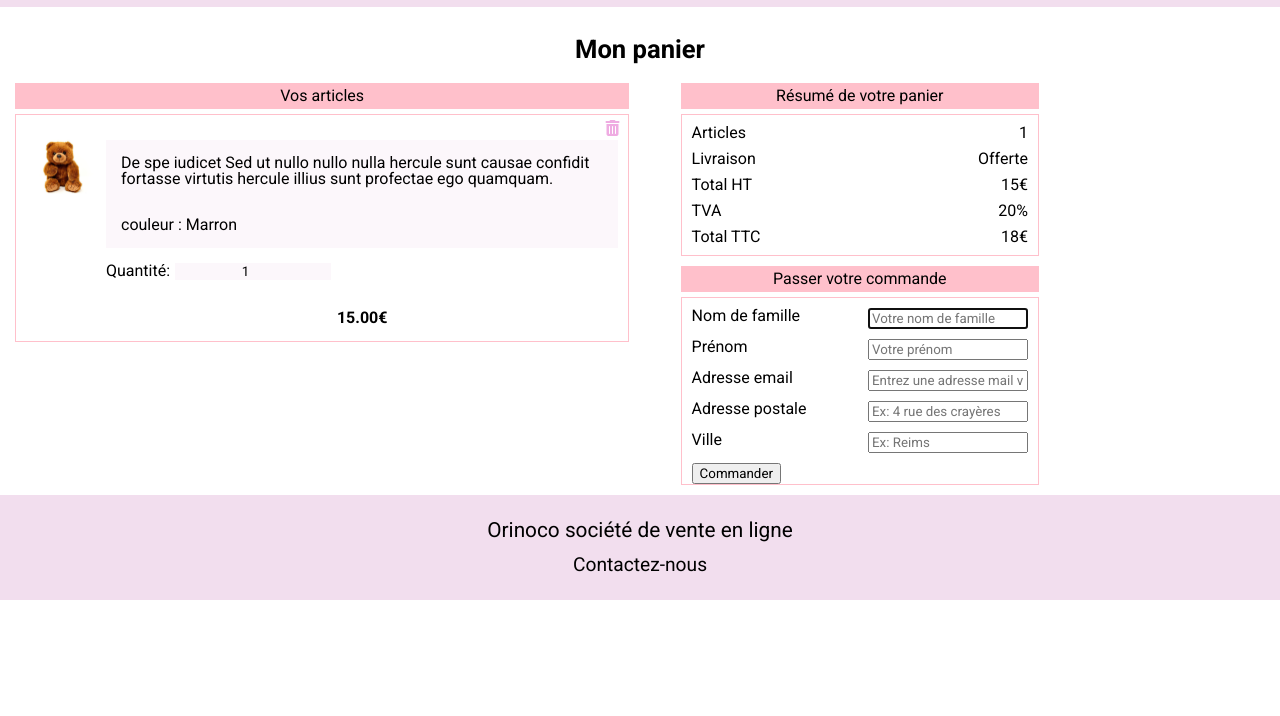
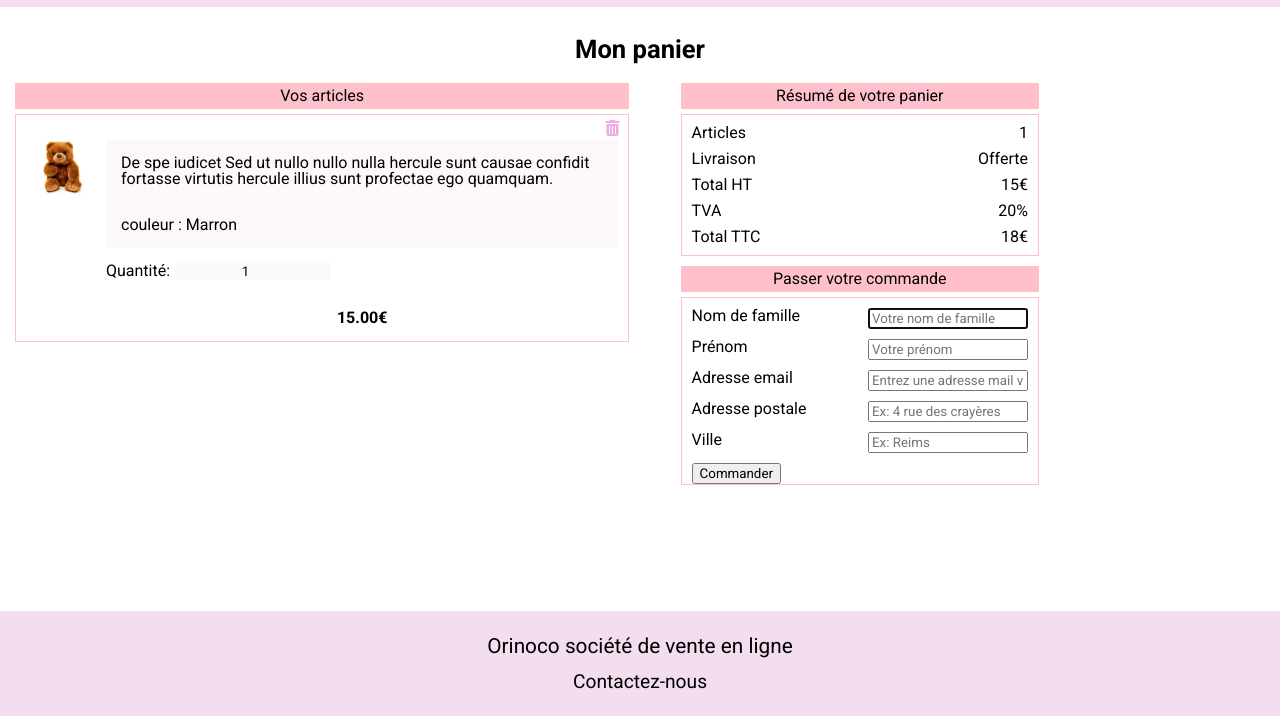
Before and after one commit to Michael-Dev51/MichaelBlondeau_5_04062021, a website: page pages/cart.html in a window 1280 px wide. Shown: the part 84-800 px from the top of the page. Drawn offline with nearby package versions, Linux system fonts and the light colour scheme; files that its build step writes are made by us from their sources.

Commit message:
recup body

```diff
--- a/assets/scss/base/_base.scss
+++ b/assets/scss/base/_base.scss
@@ -1,5 +1,10 @@
 * {
   box-sizing: border-box;
+}
+body {
+  display: flex;
+  flex-direction: column;
+  height: 100vh;
 }
 main {
   padding: 0 15px 0 15px;
```
